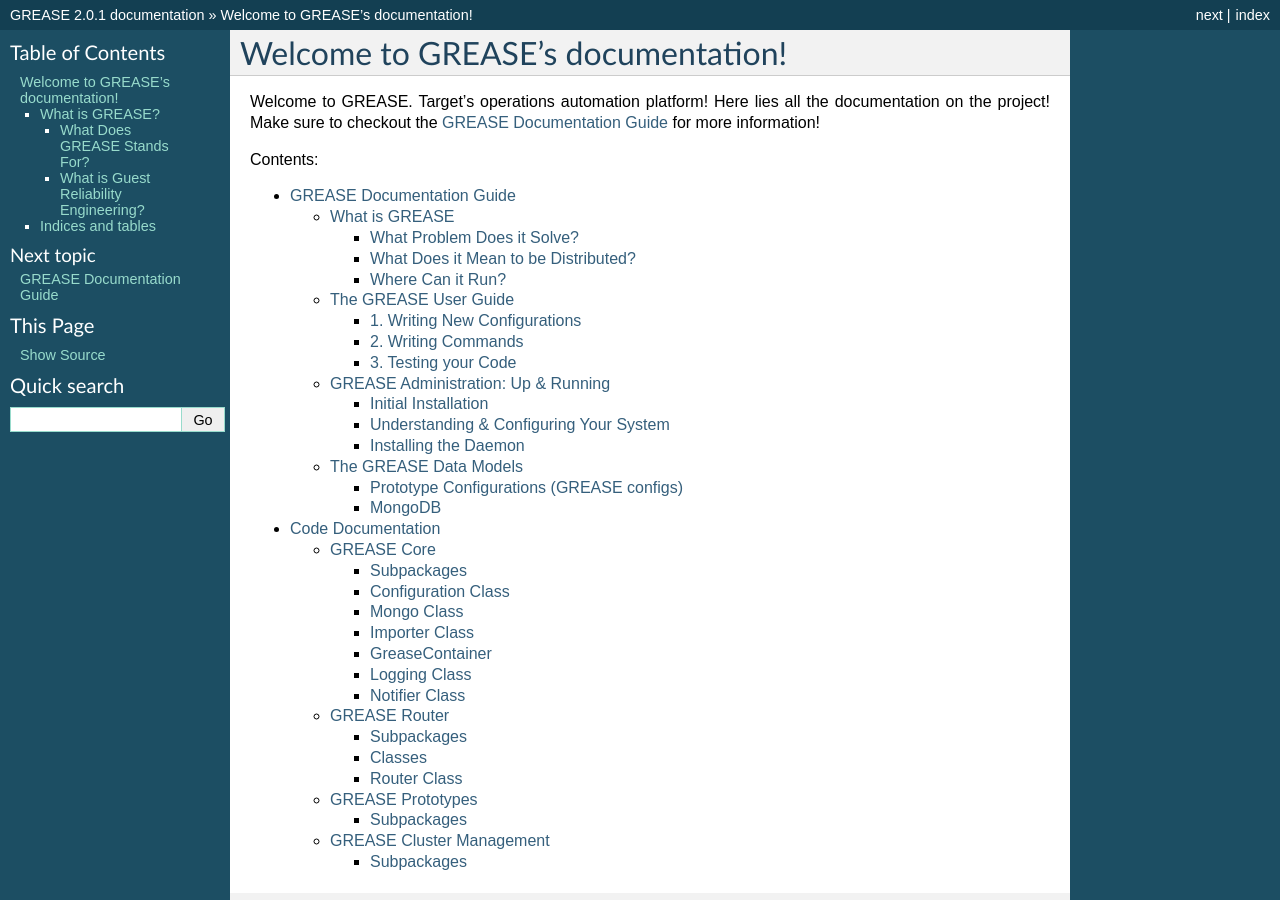
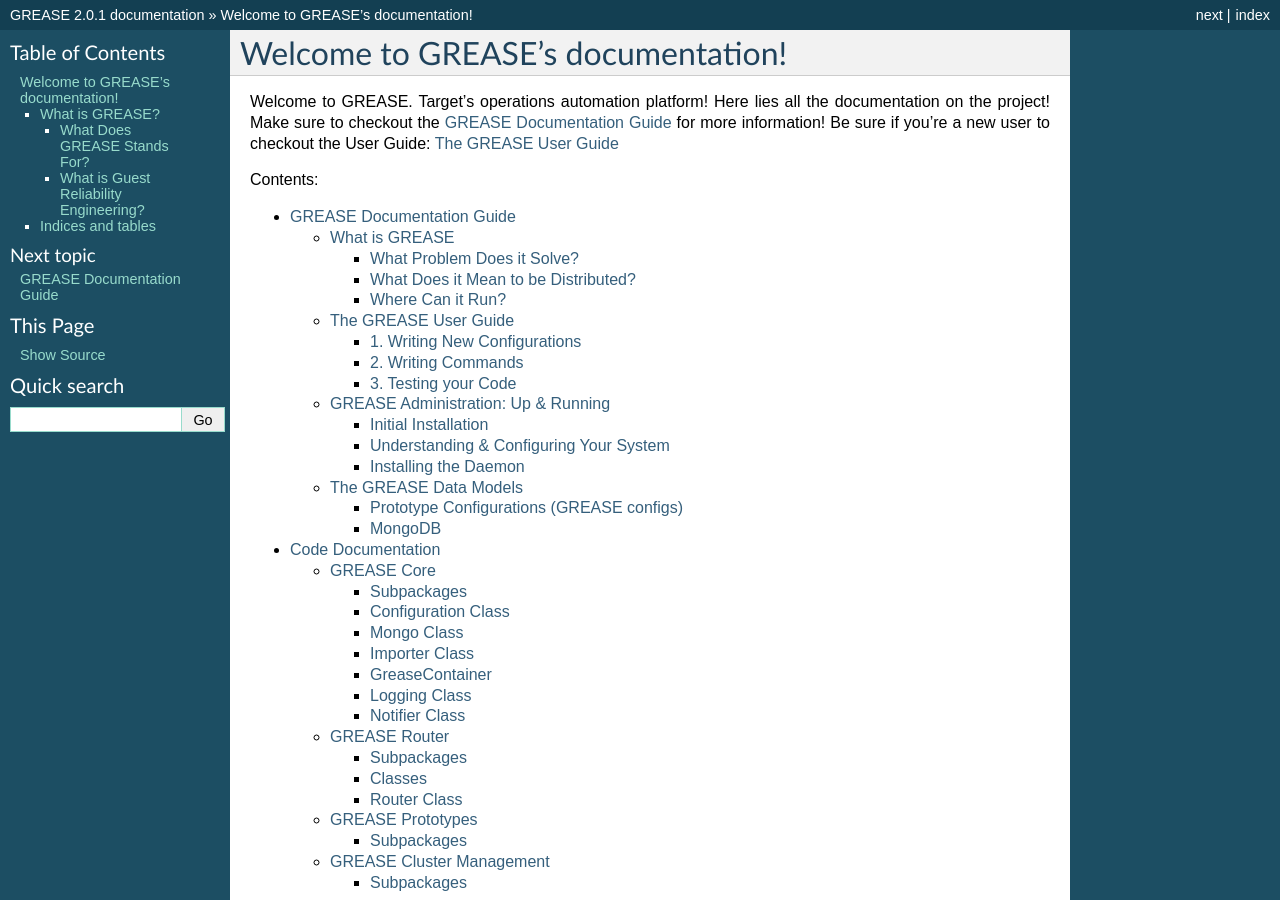
Before and after one commit to target/grease, a Sphinx documentation site: the page built from docs/index.rst, in a window 1280 px wide and 900 px high. Built offline with Sphinx 7.4.7, drawn with Linux system fonts in a browser that asks for light colours.

```diff
--- a/docs/GreaseGuide/user_guide.rst
+++ b/docs/GreaseGuide/user_guide.rst
@@ -1,7 +1,9 @@
+
+.. _userguide:
+
 The GREASE User Guide
 ***********************
 
-.. _userguide:
 
 
 .. _ugconfig:
--- a/docs/index.rst
+++ b/docs/index.rst
@@ -7,7 +7,7 @@ Welcome to GREASE's documentation!
 ******************************************
 
 Welcome to GREASE. Target's operations automation platform! Here lies all the documentation on the project! Make sure
-to checkout the :doc:`GREASE_Guide` for more information!
+to checkout the :doc:`GREASE_Guide` for more information! Be sure if you're a new user to checkout the User Guide: :ref:`userguide`
 
 .. toctree::
    :maxdepth: 3
```
Also changed, not shown: .github/PULL_REQUEST_TEMPLATE.md.
